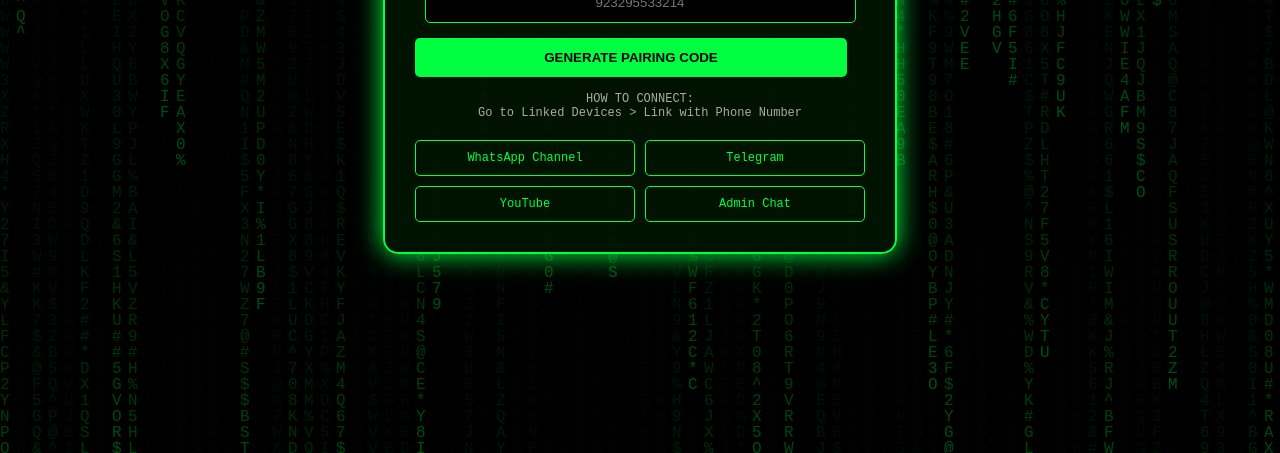
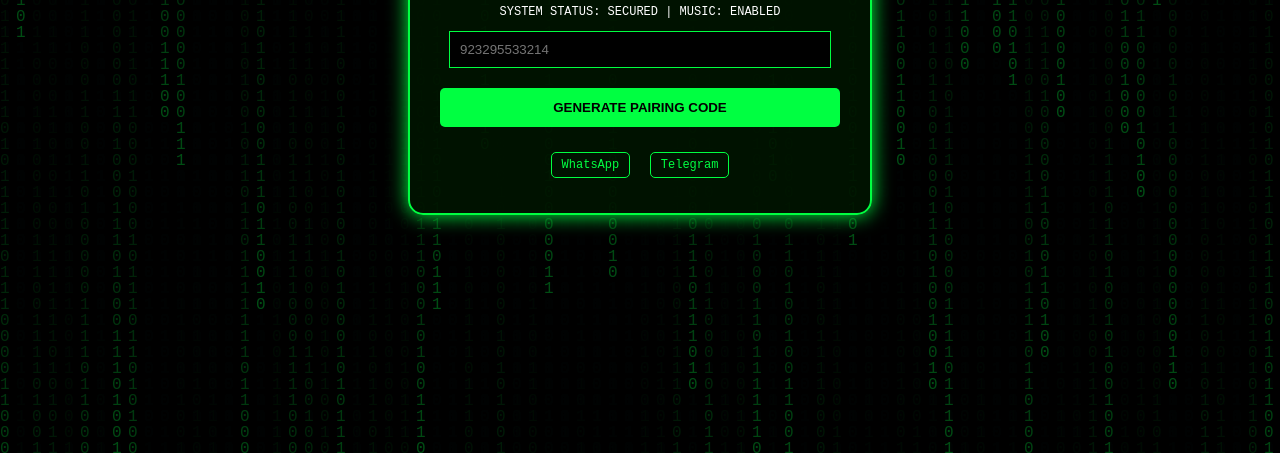
Before and after one commit to awaismayoking009/Awais-Session_Genrator, a website: page pair.html in a window 1280 px wide. Shown: the part 347-800 px from the top of the page. Drawn offline with Linux system fonts and the light colour scheme.

Commit message:
Update title and modify styling in pair.html

```diff
--- a/pair.html
+++ b/pair.html
@@ -3,140 +3,65 @@
 <head>
   <meta charset="UTF-8">
   <meta name="viewport" content="width=device-width, initial-scale=1.0">
-  <title>AWAIS-MAYO-MD | CYBER SECURITY</title>
+  <title>AWAIS-MAYO-MD | SIGMA EDITION</title>
   <style>
-    body {
-      background-color: #000;
-      color: #00ff41;
-      font-family: 'Courier New', Courier, monospace;
-      margin: 0;
-      display: flex;
-      flex-direction: column;
-      align-items: center;
-      justify-content: center;
-      min-height: 100vh;
-      overflow-x: hidden;
-    }
-    #matrix-bg {
-      position: fixed;
-      top: 0;
-      left: 0;
-      width: 100%;
-      height: 100%;
-      z-index: -1;
-      opacity: 0.3;
-    }
-    .container {
-      background: rgba(0, 20, 0, 0.9);
-      border: 2px solid #00ff41;
-      box-shadow: 0 0 20px #00ff41, inset 0 0 10px #00ff41;
-      padding: 30px;
-      border-radius: 15px;
-      text-align: center;
-      max-width: 450px;
-      width: 90%;
-      animation: pulse 2s infinite alternate;
-    }
-    @keyframes pulse {
-      from { box-shadow: 0 0 15px #00ff41; }
-      to { box-shadow: 0 0 30px #00ff41; }
-    }
-    h1 { font-size: 24px; text-shadow: 2px 2px #000; letter-spacing: 2px; }
-    .hacking-text { font-size: 14px; margin-bottom: 20px; color: #fff; }
-    input {
-      width: 90%;
-      padding: 12px;
-      background: #000;
-      border: 1px solid #00ff41;
-      color: #00ff41;
-      border-radius: 5px;
-      margin-bottom: 15px;
-      text-align: center;
-    }
-    .btn {
-      width: 96%;
-      padding: 12px;
-      background: #00ff41;
-      color: #000;
-      border: none;
-      font-weight: bold;
-      cursor: pointer;
-      border-radius: 5px;
-      margin-bottom: 10px;
-      transition: 0.3s;
-      display: block;
-      text-decoration: none;
-    }
-    .btn:hover { background: #fff; transform: scale(1.05); }
-    .social-btns { display: grid; grid-template-columns: 1fr 1fr; gap: 10px; margin-top: 20px; }
-    .social-btn {
-      padding: 10px;
-      font-size: 12px;
-      border: 1px solid #00ff41;
-      color: #00ff41;
-      text-decoration: none;
-      border-radius: 5px;
-    }
-    .social-btn:hover { background: rgba(0, 255, 65, 0.2); }
-    #result { margin-top: 20px; padding: 15px; border: 1px dashed #00ff41; font-weight: bold; display: none; }
+    /* پہلا والا سارا ڈیزائن (Matrix background وغیرہ) یہاں موجود رہے گا */
+    body { background-color: #000; color: #00ff41; font-family: 'Courier New', Courier, monospace; display: flex; flex-direction: column; align-items: center; justify-content: center; min-height: 100vh; margin: 0; overflow: hidden; }
+    #matrix-bg { position: fixed; top: 0; left: 0; width: 100%; height: 100%; z-index: -1; opacity: 0.3; }
+    .container { background: rgba(0, 20, 0, 0.9); border: 2px solid #00ff41; box-shadow: 0 0 20px #00ff41; padding: 30px; border-radius: 15px; text-align: center; width: 90%; max-width: 400px; z-index: 1; }
+    .btn { width: 100%; padding: 12px; background: #00ff41; color: #000; border: none; font-weight: bold; cursor: pointer; border-radius: 5px; margin-top: 10px; }
+    .social-btn { display: inline-block; margin: 5px; color: #00ff41; text-decoration: none; border: 1px solid #00ff41; padding: 5px 10px; border-radius: 5px; font-size: 12px; }
   </style>
 </head>
 <body>
   <canvas id="matrix-bg"></canvas>
+
+  <audio id="sigma-music" loop>
+    <source src="https://www.soundhelix.com/examples/mp3/SoundHelix-Song-1.mp3" type="audio/mpeg">
+    </audio>
+
   <div class="container">
     <h1>☣️ AWAIS-MAYO-MD ☣️</h1>
-    <p class="hacking-text">SYSTEM SECURED | TYPE YOUR NUMBER</p>
+    <p style="font-size: 12px; color: #fff;">SYSTEM STATUS: SECURED | MUSIC: ENABLED</p>
 
-    <input type="text" id="number" placeholder="923295533214">
+    <input type="text" id="number" placeholder="923295533214" style="width: 90%; padding: 10px; background: #000; border: 1px solid #00ff41; color: #00ff41; margin-bottom: 10px;">
+
     <button class="btn" onclick="getCode()">GENERATE PAIRING CODE</button>
-    <div id="result"></div>
+    <div id="result" style="margin-top: 15px; font-weight: bold;"></div>
 
-    <p style="font-size: 12px; margin-top: 15px; color: #aaa;">HOW TO CONNECT:<br>Go to Linked Devices > Link with Phone Number</p>
-
-    <div class="social-btns">
-      <a href="https://whatsapp.com/channel/0029VbBzlMlIt5rzSeMBE922" class="social-btn">WhatsApp Channel</a>
+    <div style="margin-top: 20px;">
+      <a href="https://whatsapp.com/channel/0029VbBzlMlIt5rzSeMBE922" class="social-btn">WhatsApp</a>
       <a href="https://t.me/awaishacking009" class="social-btn">Telegram</a>
-      <a href="https://youtube.com/@awaismayohacker009" class="social-btn">YouTube</a>
-      <a href="https://wa.me/923295533214" class="social-btn">Admin Chat</a>
     </div>
   </div>
 
   <script>
-    // Matrix Background Animation
+    // پیج پر کلک کرتے ہی میوزک شروع کرنے کے لیے
+    document.body.addEventListener('click', function() {
+        var audio = document.getElementById('sigma-music');
+        audio.play();
+    }, { once: true });
+
+    // Matrix Animation (پرانا والا کوڈ)
     const canvas = document.getElementById('matrix-bg');
     const ctx = canvas.getContext('2d');
-    canvas.width = window.innerWidth;
-    canvas.height = window.innerHeight;
-    const alphabet = "ABCDEFGHIJKLMNOPQRSTUVWXYZ0123456789@#$%^&*";
-    const fontSize = 16;
-    const columns = canvas.width / fontSize;
+    canvas.width = window.innerWidth; canvas.height = window.innerHeight;
+    const alphabet = "01"; const fontSize = 16; const columns = canvas.width / fontSize;
     const rainDrops = Array.from({ length: columns }).fill(1);
-    function draw() {
-      ctx.fillStyle = 'rgba(0, 0, 0, 0.05)';
-      ctx.fillRect(0, 0, canvas.width, canvas.height);
-      ctx.fillStyle = '#00ff41';
-      ctx.font = fontSize + 'px monospace';
-      rainDrops.forEach((y, x) => {
-        const text = alphabet.charAt(Math.floor(Math.random() * alphabet.length));
-        ctx.fillText(text, x * fontSize, y * fontSize);
-        if (y * fontSize > canvas.height && Math.random() > 0.975) rainDrops[x] = 0;
-        rainDrops[x]++;
-      });
-    }
+    function draw() { ctx.fillStyle = 'rgba(0, 0, 0, 0.05)'; ctx.fillRect(0, 0, canvas.width, canvas.height); ctx.fillStyle = '#00ff41'; ctx.font = fontSize + 'px monospace'; rainDrops.forEach((y, x) => { const text = alphabet.charAt(Math.floor(Math.random() * alphabet.length)); ctx.fillText(text, x * fontSize, y * fontSize); if (y * fontSize > canvas.height && Math.random() > 0.975) rainDrops[x] = 0; rainDrops[x]++; }); }
     setInterval(draw, 30);
 
     async function getCode() {
       const number = document.getElementById("number").value.trim();
       const resultBox = document.getElementById("result");
       if (!number) { alert("ENTER NUMBER!"); return; }
-      resultBox.style.display = 'block';
-      resultBox.innerHTML = "📡 ACCESSING SERVER...";
+      resultBox.innerHTML = "📡 CONNECTING...";
       try {
         const res = await fetch(`/code?number=${encodeURIComponent(number)}`);
         const data = await res.json();
-        if (data.code) { resultBox.innerHTML = `SUCCESS! CODE: <span style="color:#fff; font-size:20px;">${data.code}</span>`; }
-        else { resultBox.innerHTML = "❌ SYSTEM ERROR!"; }
-      } catch (err) { resultBox.innerHTML = "❌ CONNECTION FAILED!"; }
+        if (data.code) { resultBox.innerHTML = `CODE: <span style="color:#fff;">${data.code}</span>`; }
+        else { resultBox.innerHTML = "❌ ERROR!"; }
+      } catch (err) { resultBox.innerHTML = "❌ FAILED!"; }
     }
   </script>
 </body>
```
